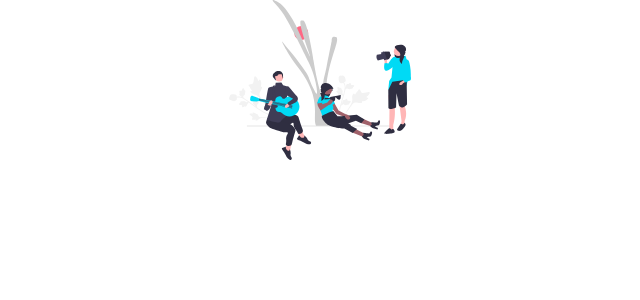
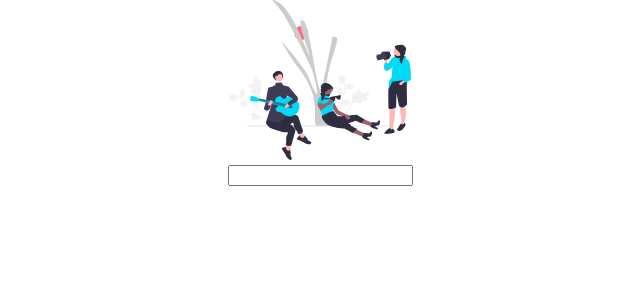
Before and after one commit to Yko-koshka/react-dictionary-app, a React (Create React App) app: page / in a window 1280 px wide. Shown: the top 300 px of the page, without its empty margins (320-960 px from the left). Built offline with nearby package versions, Linux system fonts and the light colour scheme.

Commit message:
Created Dictionary component

```diff
--- a/src/App.js
+++ b/src/App.js
@@ -1,4 +1,5 @@
 import logo from "./logo.svg";
+import Dictionary from "./Dictionary";
 import "./App.css";
 
 function App() {
@@ -7,6 +8,9 @@
       <header className="App-header">
         <img src={logo} className="App-logo" alt="logo" />
       </header>
+      <main>
+        <Dictionary />
+      </main>
     </div>
   );
 }
--- /dev/null
+++ b/src/Dictionary.js
@@ -0,0 +1,21 @@
+import React, { useState } from "react";
+import "./Dictionary.css";
+
+function Dictionary() {
+  const [keyword, setKeyword] = useState("");
+  function search(event) {
+    event.preventDefault();
+    alert(`${keyword}`);
+  }
+
+  function handleKeywordChange(event) {
+    setKeyword(event.target.value);
+  }
+  return (
+    <form className="Dictionary" onSubmit={search}>
+      <input type="search" onChange={handleKeywordChange} />
+    </form>
+  );
+}
+
+export default Dictionary;
```
Also changed, not shown: src/Dictionary.css (added).
